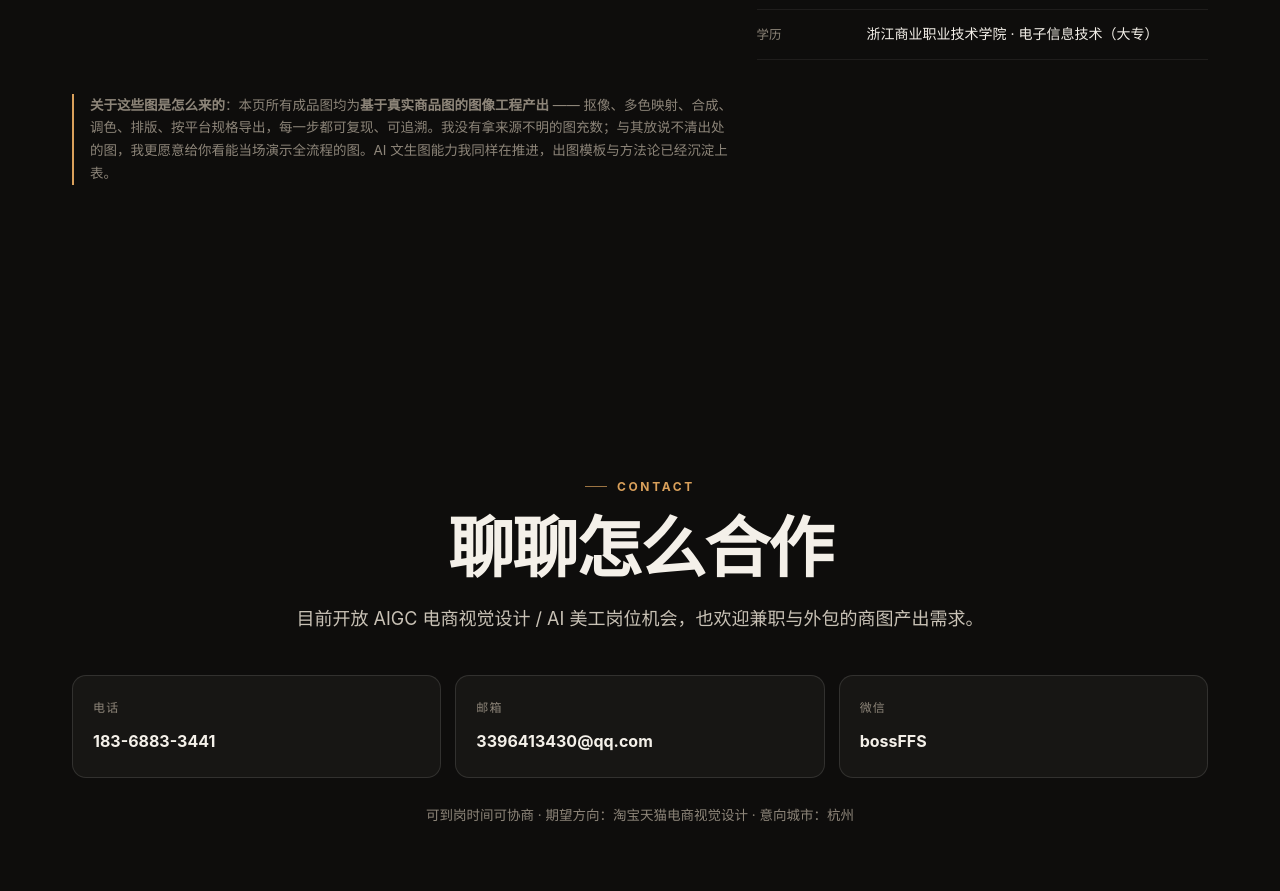
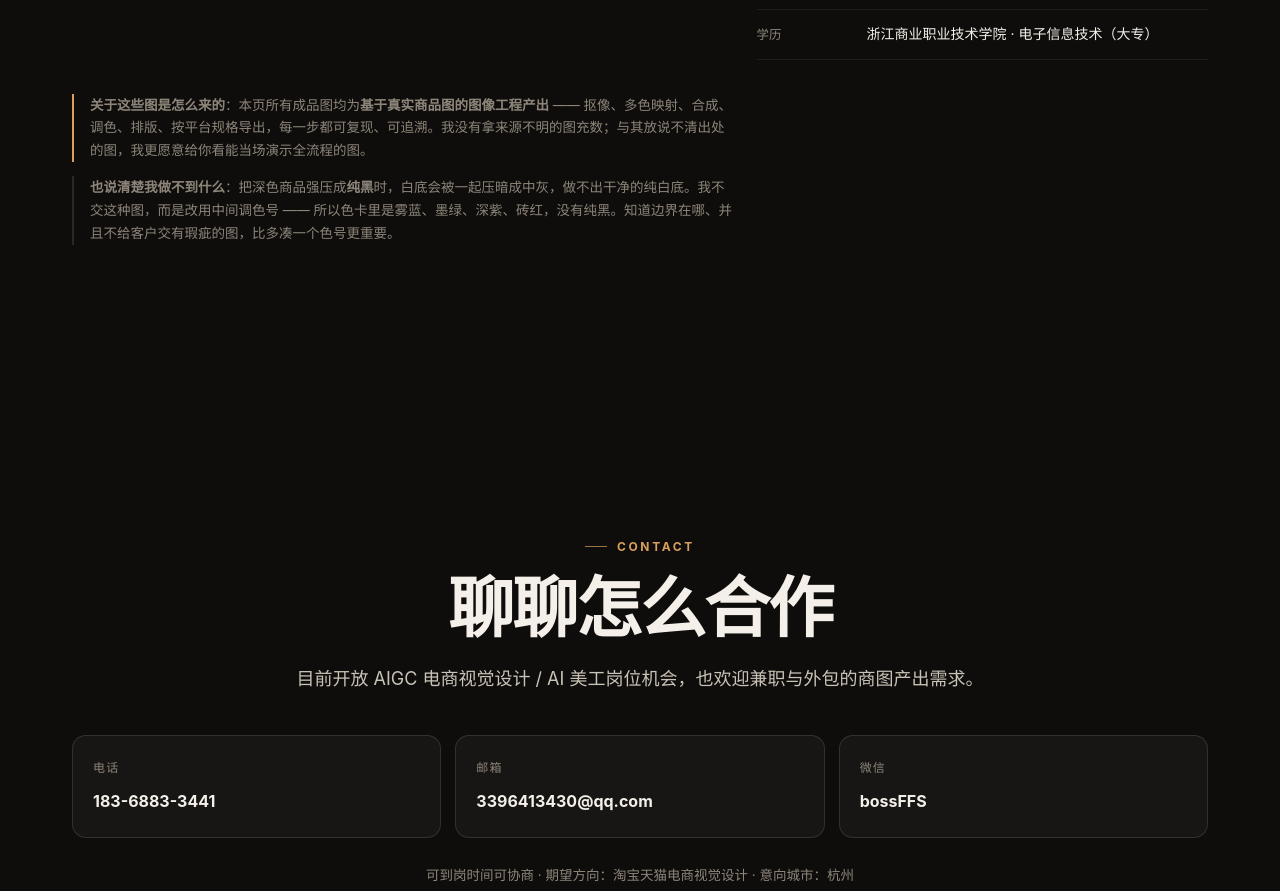
Before and after one commit to Kongxiu7/aigc-visual, a plain HTML site: page index.html in a window 1280 px wide. Shown: the part 9303-10194 px from the top of the page. Drawn offline with Linux system fonts and the light colour scheme.

Commit message:
feat: ?? AIGC ?????????(????)
- ?????????,??????
- ????:??????? / ?? SKU ???? / ????? / ???? / ???????
- 7 ??? SKU ??? + ?????? + ?????(? 640 ???????)
- ?????????;???????,????????

```diff
--- a/index.html
+++ b/index.html
@@ -445,7 +445,10 @@
       </div>
 
       <p class="small reveal" style="margin-top:34px;border-left:2px solid var(--accent);padding-left:16px;max-width:78ch">
-        <b>关于这些图是怎么来的</b>：本页所有成品图均为<b>基于真实商品图的图像工程产出</b> —— 抠像、多色映射、合成、调色、排版、按平台规格导出，每一步都可复现、可追溯。我没有拿来源不明的图充数；与其放说不清出处的图，我更愿意给你看能当场演示全流程的图。AI 文生图能力我同样在推进，出图模板与方法论已经沉淀上表。
+        <b>关于这些图是怎么来的</b>：本页所有成品图均为<b>基于真实商品图的图像工程产出</b> —— 抠像、多色映射、合成、调色、排版、按平台规格导出，每一步都可复现、可追溯。我没有拿来源不明的图充数；与其放说不清出处的图，我更愿意给你看能当场演示全流程的图。
+      </p>
+      <p class="small reveal" style="margin-top:14px;border-left:2px solid var(--line);padding-left:16px;max-width:78ch">
+        <b>也说清楚我做不到什么</b>：把深色商品强压成<b>纯黑</b>时，白底会被一起压暗成中灰，做不出干净的纯白底。我不交这种图，而是改用中间调色号 —— 所以色卡里是雾蓝、墨绿、深紫、砖红，没有纯黑。知道边界在哪、并且不给客户交有瑕疵的图，比多凑一个色号更重要。
       </p>
     </div>
   </section>
```
